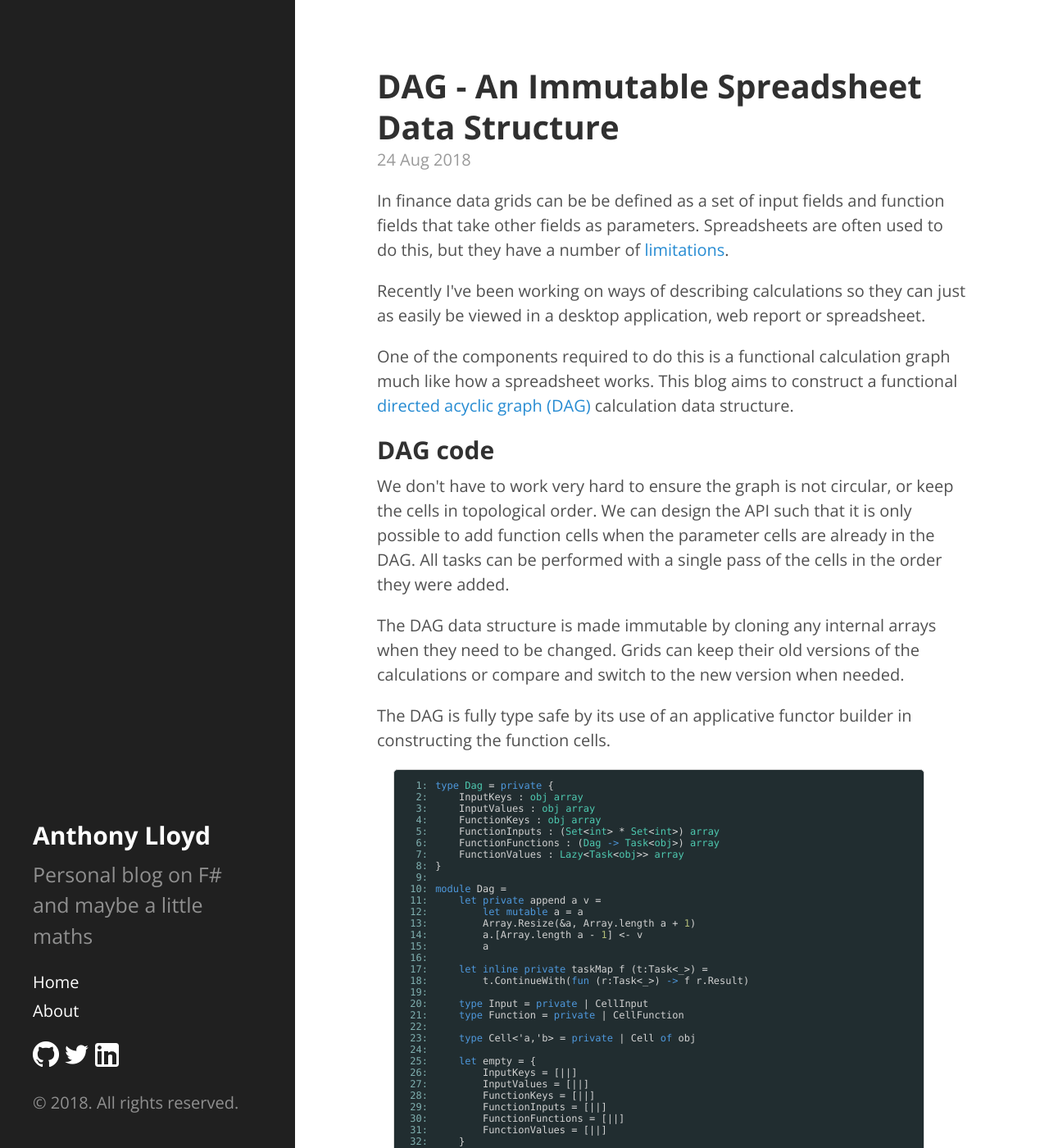
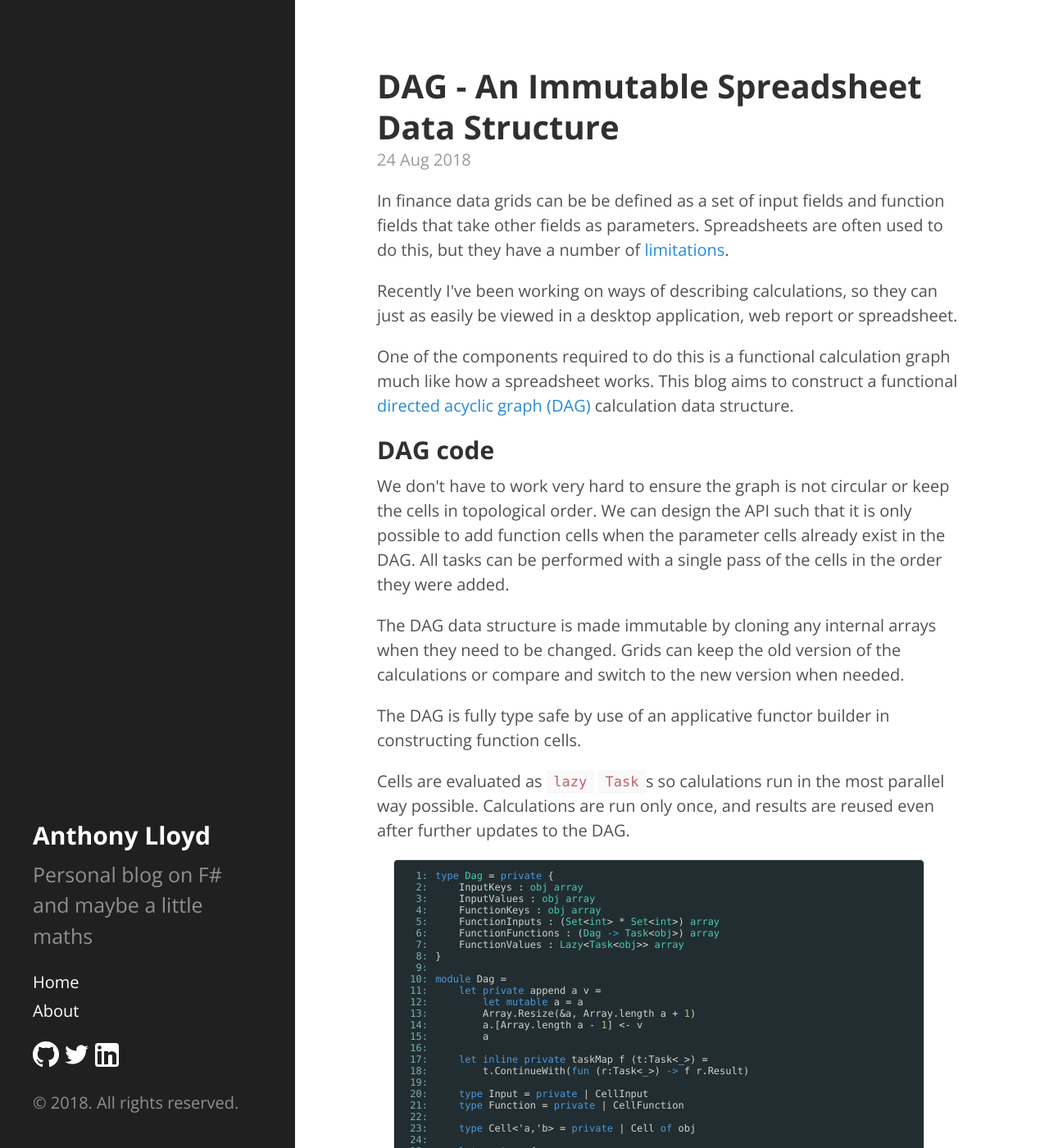
Before and after one commit to AnthonyLloyd/AnthonyLloyd.github.io, a Jekyll site: the page built from _posts/2018-08-24-dag-immutable-spreadsheet.html, in a window 1280 px wide and 1400 px high. Shown: the whole window at 82% size. Built offline with Jekyll 4.4.1, drawn with Linux system fonts in a browser that asks for light colours; some web fonts are replaced; comment, search, counter and statistics services are not loaded; some of the changed text lies outside the part shown.

Commit message:
conclusion

```diff
--- a/_posts/2018-08-24-dag-immutable-spreadsheet.html
+++ b/_posts/2018-08-24-dag-immutable-spreadsheet.html
@@ -7,16 +7,18 @@
 ---
 <p>In finance data grids can be be defined as a set of input fields and function fields that take other fields as parameters.
 Spreadsheets are often used to do this, but they have a number of <a href="https://www.cio.com/article/2438188/enterprise-software/eight-of-the-worst-spreadsheet-blunders.html">limitations</a>.</p>
-<p>Recently I've been working on ways of describing calculations so they can just as easily be viewed in a desktop application, web report or spreadsheet.</p>
+<p>Recently I've been working on ways of describing calculations, so they can just as easily be viewed in a desktop application, web report or spreadsheet.</p>
 <p>One of the components required to do this is a functional calculation graph much like how a spreadsheet works.
 This blog aims to construct a functional <a href="https://en.wikipedia.org/wiki/Directed_acyclic_graph">directed acyclic graph (DAG)</a> calculation data structure.</p>
 <h2>DAG code</h2>
-<p>We don't have to work very hard to ensure the graph is not circular, or keep the cells in topological order.
-We can design the API such that it is only possible to add function cells when the parameter cells are already in the DAG.
+<p>We don't have to work very hard to ensure the graph is not circular or keep the cells in topological order.
+We can design the API such that it is only possible to add function cells when the parameter cells already exist in the DAG.
 All tasks can be performed with a single pass of the cells in the order they were added.</p>
 <p>The DAG data structure is made immutable by cloning any internal arrays when they need to be changed.
-Grids can keep their old versions of the calculations or compare and switch to the new version when needed.</p>
-<p>The DAG is fully type safe by its use of an applicative functor builder in constructing the function cells.</p>
+Grids can keep the old version of the calculations or compare and switch to the new version when needed.</p>
+<p>The DAG is fully type safe by use of an applicative functor builder in constructing function cells.</p>
+<p>Cells are evaluated as <code>lazy</code> <code>Task</code>s so calulations run in the most parallel way possible.
+Calculations are run only once, and results are reused even after further updates to the DAG.</p>
 <table class="pre"><tr><td class="lines"><pre class="fssnip"><span class="l">  1: </span>
 <span class="l">  2: </span>
 <span class="l">  3: </span>
@@ -290,7 +292,7 @@
 </tr>
 </table>
 <h2>Testing</h2>
-<p>Blah Blah</p>
+<p>The following tests demonstrate use of the DAG.</p>
 <table class="pre"><tr><td class="lines"><pre class="fssnip"><span class="l">  1: </span>
 <span class="l">  2: </span>
 <span class="l">  3: </span>
@@ -630,8 +632,10 @@
 </tr>
 </table>
 <h2>Conclusion</h2>
-<p>Only for bigger calcs.
-Vectors of values.</p>
+<p>This has been a very successful experiment.
+The DAG has some nice features as well as keeping type safety.</p>
+<p>The way the immutability has been implemented means it is probably not best suited to fast realtime updates or very fine-grained calculations.
+For more coarse-grained calculations like grids of dependent fields I think it could be ideal.</p>
 
 
 <div class="tip" id="fs1">namespace System</div>
```
Also changed, not shown: 1 other file.
